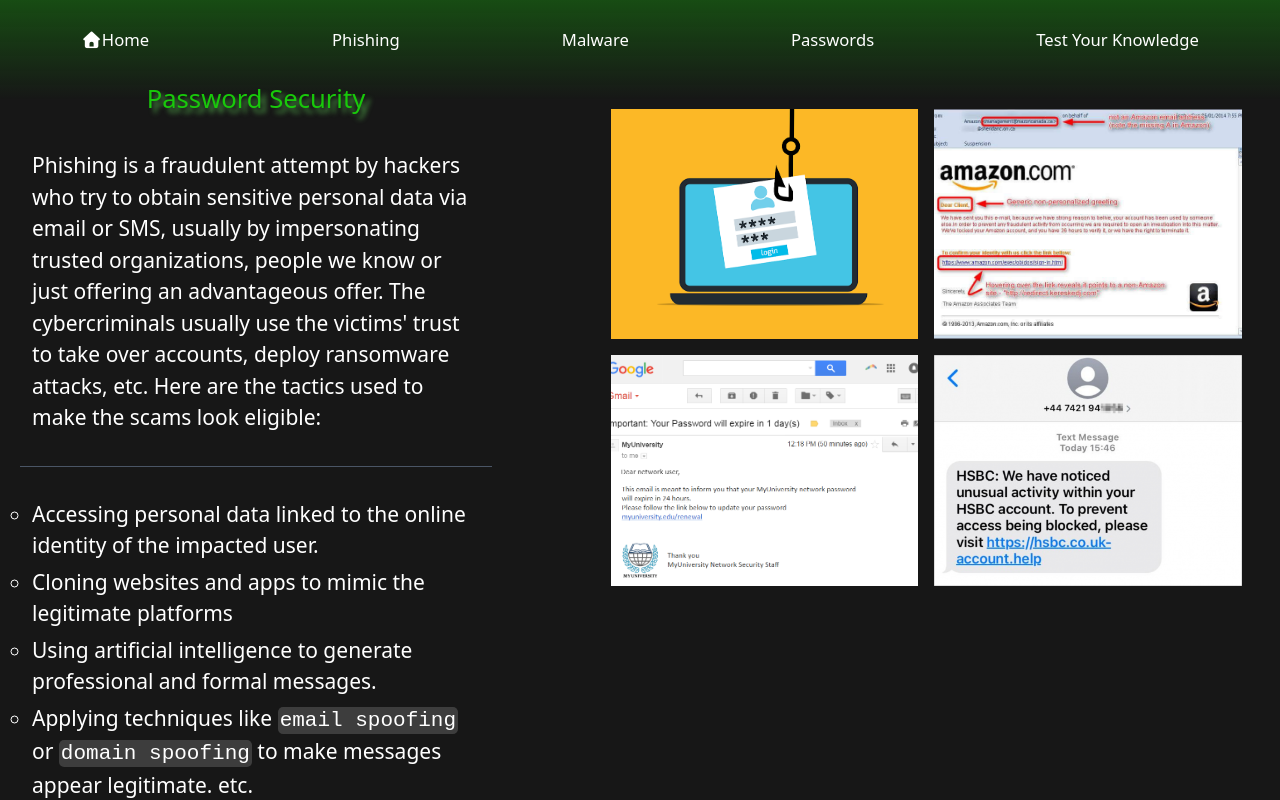
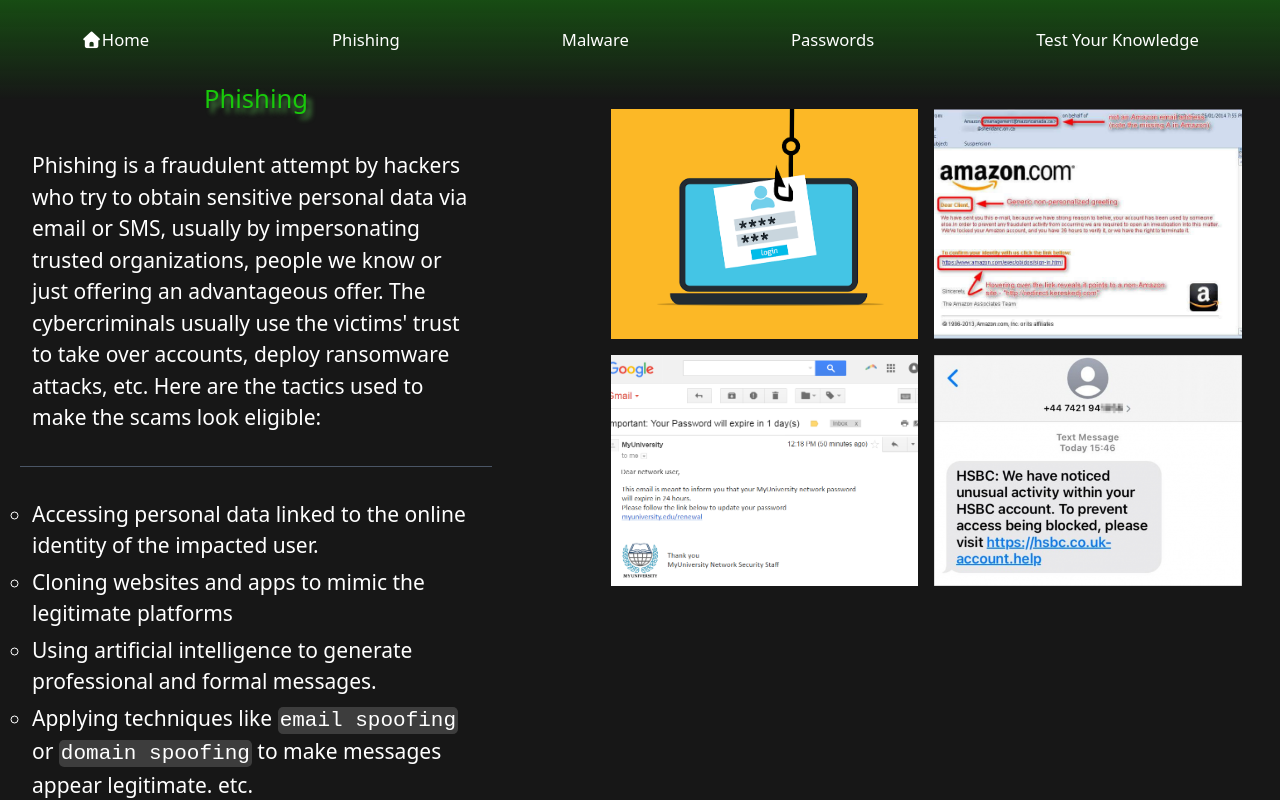
Before and after one commit to just-crow/CyberSecurityWebsite, a Next.js app: page /phishing in a window 1280 px wide. Shown: the top 800 px of the page. Built offline with nearby package versions, Linux system fonts and the light colour scheme.

Commit message:
fixed phishing title

```diff
--- a/app/phishing/page.tsx
+++ b/app/phishing/page.tsx
@@ -8,7 +8,7 @@
 
             <div className="flex flex-row gap-150 items-center min-h-screen h-fit">
                 <div>
-                    <h1 className="w-fit mx-auto title-resp color-green cygreen spread">Password Security</h1>
+                    <h1 className="w-fit mx-auto title-resp color-green cygreen spread">Phishing</h1>
 
                     <h1 className="info-text max-w-[35vw] break-text">Phishing is a fraudulent attempt by hackers who try to obtain sensitive personal data via email or SMS, usually by impersonating trusted organizations, people we know or just offering an advantageous offer. The cybercriminals usually use the victims' trust to take over accounts, deploy ransomware attacks, etc. Here are the tactics used to make the scams look eligible:</h1>
 
```
